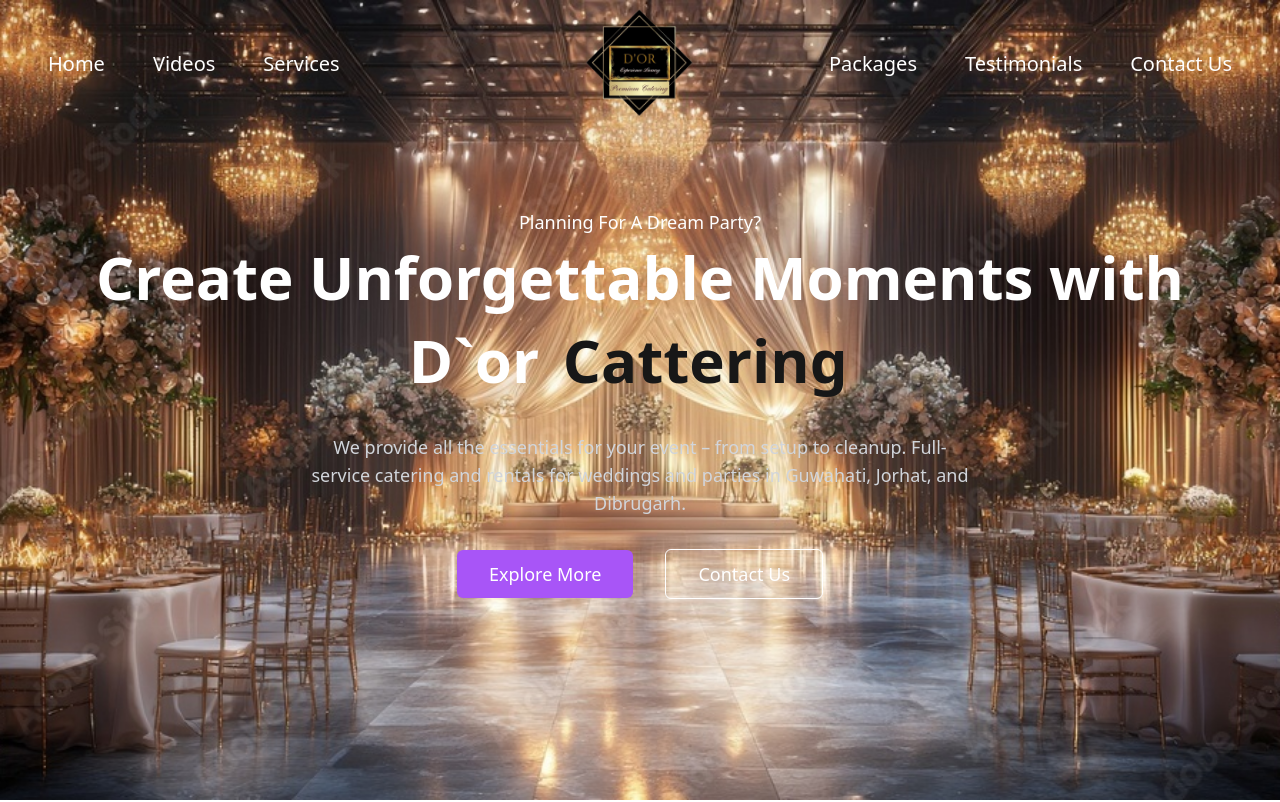
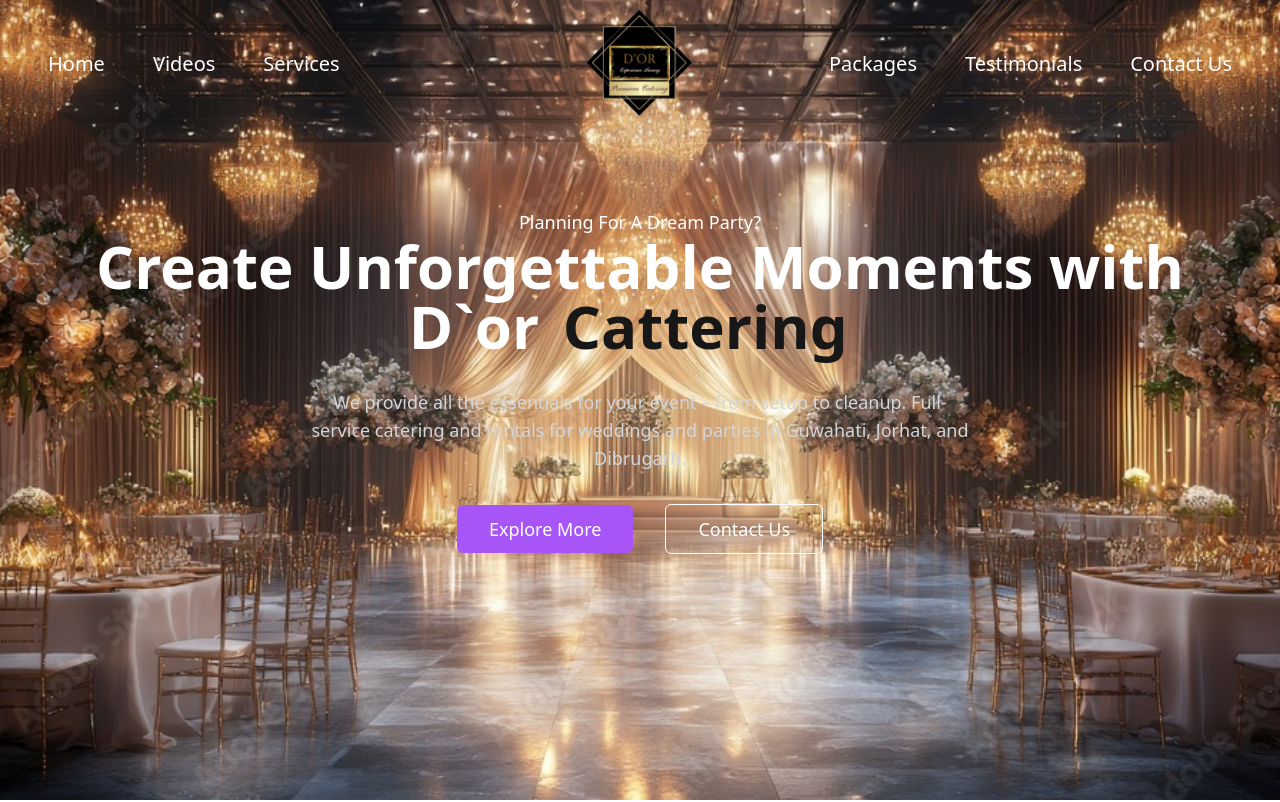
Before and after one commit to barmanb17/d-orevents, a Next.js app: page / in a window 1280 px wide. Shown: the top 802 px of the page. Built offline with nearby package versions, Linux system fonts and the light colour scheme.

Commit message:
#fontupdate

```diff
--- a/components/FlipWordsDemo.tsx
+++ b/components/FlipWordsDemo.tsx
@@ -6,8 +6,8 @@
   const words = ["Events", "Cattering", "Events", "Cattering"];
 
   return (
-    <div className="relative   sm:text-sm  flex">
-      <div className="text-6xl font-bold leading-snug text-white ">
+    <div className="relative  flex">
+      <div className="lg:text-6xl text-[3.2rem] font-bold leading-snug text-white ">
         Create Unforgettable Moments with <br />
         <div className="">
         <span className=""> D`or </span>
```
